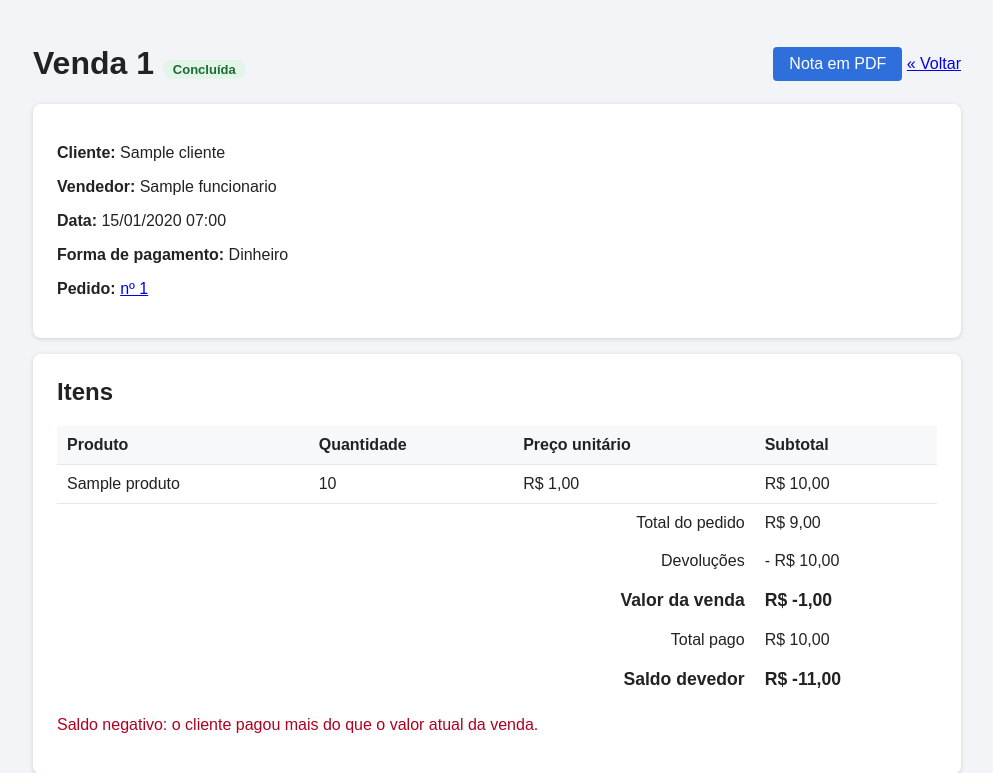
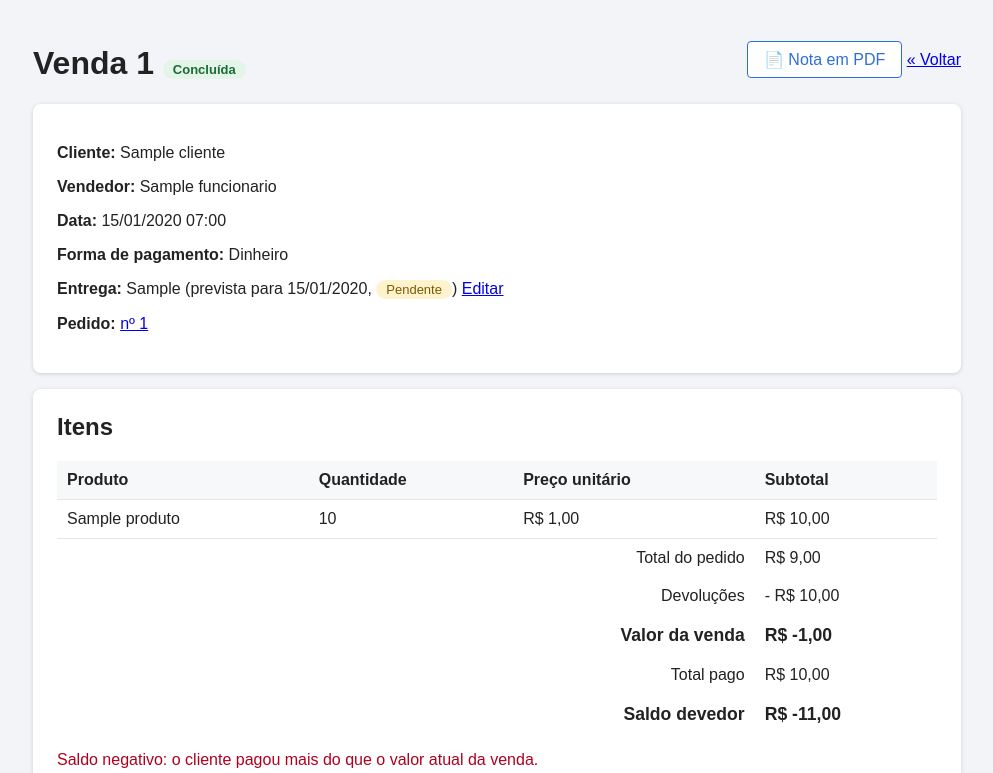
Before and after one commit to leonicio77/Empresa-de-Materiais-de-Construcao, a Django app: page /vendas/1/ in a window 1280 px wide. Shown: the part 76-849 px from the top of the page, without its empty margins (143-1136 px from the left). Run offline with Django 5.2, Linux system fonts and the light colour scheme; a user stored in the database is signed in; tables that the repository leaves empty hold one stand-in row (values such as "Sample post").

Commit message:
Libera acesso as entregas para vendedores

```diff
--- a/app/permissoes.py
+++ b/app/permissoes.py
@@ -14,7 +14,7 @@ PERMISSOES = {
     "pedidos": {"gerente", "vendedor", "caixa"},
     "vendas": {"gerente", "vendedor", "caixa"},
     "compras": {"gerente", "estoquista"},
-    "entregas": {"gerente", "caixa", "entregador"},
+    "entregas": {"gerente", "caixa", "entregador", "vendedor"},
     "despesas": {"gerente", "caixa"},
     "comissoes": {"gerente"},
     "promocoes": {"gerente"},
--- a/app/views.py
+++ b/app/views.py
@@ -494,7 +494,10 @@ def pedido_faturar(request, pk):
         forma += f" em {venda.parcelas}x"
     texto = f"Venda registrada ({forma})."
     if dados["entregar"]:
-        texto += " Entrega agendada."
+        messages.success(request, texto + " Entrega agendada.")
+        if "entregas" in areas_do_usuario(request.user):
+            return redirect(f"{reverse('entrega_lista')}?destaque={entrega.pk}")
+        return redirect("venda_detalhe", pk=venda.pk)
     messages.success(request, texto)
     return redirect("venda_detalhe", pk=venda.pk)
 
@@ -868,6 +871,8 @@ class EntregaListView(BaseListView):
         contexto = super().get_context_data(**kwargs)
         contexto["status_atual"] = self.request.GET.get("status", "")
         contexto["opcoes_status"] = Entrega.STATUS
+        destaque = self.request.GET.get("destaque", "")
+        contexto["destaque"] = int(destaque) if destaque.isdigit() else None
         return contexto
 
 
@@ -876,6 +881,13 @@ class EntregaCreateView(BaseCreateView):
     form_class = EntregaForm
     prefixo = "entrega"
     nome = "entrega"
+
+    def get_initial(self):
+        inicial = super().get_initial()
+        venda = self.request.GET.get("venda", "")
+        if venda.isdigit():
+            inicial["venda"] = int(venda)
+        return inicial
 
 
 class EntregaUpdateView(BaseUpdateView):
--- a/static/css/estilo.css
+++ b/static/css/estilo.css
@@ -189,3 +189,5 @@ button.pequeno { padding: 4px 10px; font-size: 13px; }
 .busca label { display: flex; align-items: center; gap: 6px; }
 
 .selo.a-vencer { background: #d6e8ff; color: #1b4f9c; }
+
+tr.destaque td { background: #fff8d6; }
--- a/templates/entregas/lista.html
+++ b/templates/entregas/lista.html
@@ -37,8 +37,8 @@
     <tbody>
       {% for e in entregas %}
       <tr>
-        <td><a href="{% url 'venda_detalhe' e.venda.pk %}">nº {{ e.venda.pk }}</a></td>
-        <td>{{ e.venda.cliente }}</td>
+        <tr {% if e.pk == destaque %}class="destaque"{% endif %}>
+          <td><a href="{% url 'venda_detalhe' e.venda.pk %}">nº {{ e.venda.pk }}</a></td>        <td>{{ e.venda.cliente }}</td>
         <td>{{ e.endereco }}</td>
         <td>{{ e.data_prevista|date:"d/m/Y" }}</td>
         <td>{{ e.entregador|default:"-" }}</td>
--- a/templates/vendas/detalhe.html
+++ b/templates/vendas/detalhe.html
@@ -7,9 +7,12 @@
   <h1>Venda {{ object.pk }}
     <span class="selo {{ object.status }}">{{ object.get_status_display }}</span>
   </h1>
-  <div>
-    <a class="botao" href="{% url 'venda_nota' object.pk %}" target="_blank">Nota em PDF</a>
-    <a href="{% url 'venda_lista' %}">« Voltar</a>
+  <div class="botoes">
+    {% if object.status == "concluida" and not object.entrega and "entregas" in areas %}
+      <a class="botao" href="{% url 'entrega_novo' %}?venda={{ object.pk }}">🚚 Agendar entrega</a>
+    {% endif %}
+    <a class="botao secundario" href="{% url 'venda_nota' object.pk %}" target="_blank">📄 Nota em PDF</a>
+    <a class="voltar" href="{% url 'venda_lista' %}">« Voltar</a>
   </div>
 </div>
 
@@ -17,7 +20,20 @@
   <p><strong>Cliente:</strong> {{ object.cliente }}</p>
   <p><strong>Vendedor:</strong> {{ object.vendedor }}</p>
   <p><strong>Data:</strong> {{ object.data|date:"d/m/Y H:i" }}</p>
-  <p><strong>Forma de pagamento:</strong> {{ object.get_forma_pagamento_display }}</p>
+  <p><strong>Forma de pagamento:</strong> {{ object.get_forma_pagamento_display }}
+    {% if object.forma_pagamento == "credito" and object.parcelas > 1 %}
+      em {{ object.parcelas }}x de R$ {{ object.valor_parcela|floatformat:2 }}
+    {% endif %}
+  </p>
+  {% if object.entrega %}
+    <p><strong>Entrega:</strong> {{ object.entrega.endereco }}
+      (prevista para {{ object.entrega.data_prevista|date:"d/m/Y" }},
+      <span class="selo {{ object.entrega.status }}">{{ object.entrega.get_status_display }}</span>)
+      {% if "entregas" in areas %}
+        <a href="{% url 'entrega_editar' object.entrega.pk %}">Editar</a>
+      {% endif %}
+    </p>
+  {% endif %}
   <p><strong>Pedido:</strong>
     <a href="{% url 'pedido_detalhe' object.pedido.pk %}">nº {{ object.pedido.pk }}</a></p>
   {% if object.status == "cancelada" %}
@@ -108,9 +124,11 @@
         {% endfor %}
       </tbody>
     </table>
-    {% if object.status == "concluida" and not cronograma %}    <form method="post" action="{% url 'venda_pagamento' object.pk %}" class="formulario">
+    {% if object.status == "concluida" and not cronograma %}
+    <form method="post" action="{% url 'venda_pagamento' object.pk %}" class="formulario">
       {% csrf_token %}
-      <h3>Pagamento avulso (valor livre)</h3>      {{ form_pagamento.as_p }}
+      <h3>Pagamento avulso (valor livre)</h3>
+      {{ form_pagamento.as_p }}
       <button type="submit">Registrar</button>
     </form>
     {% endif %}
```
